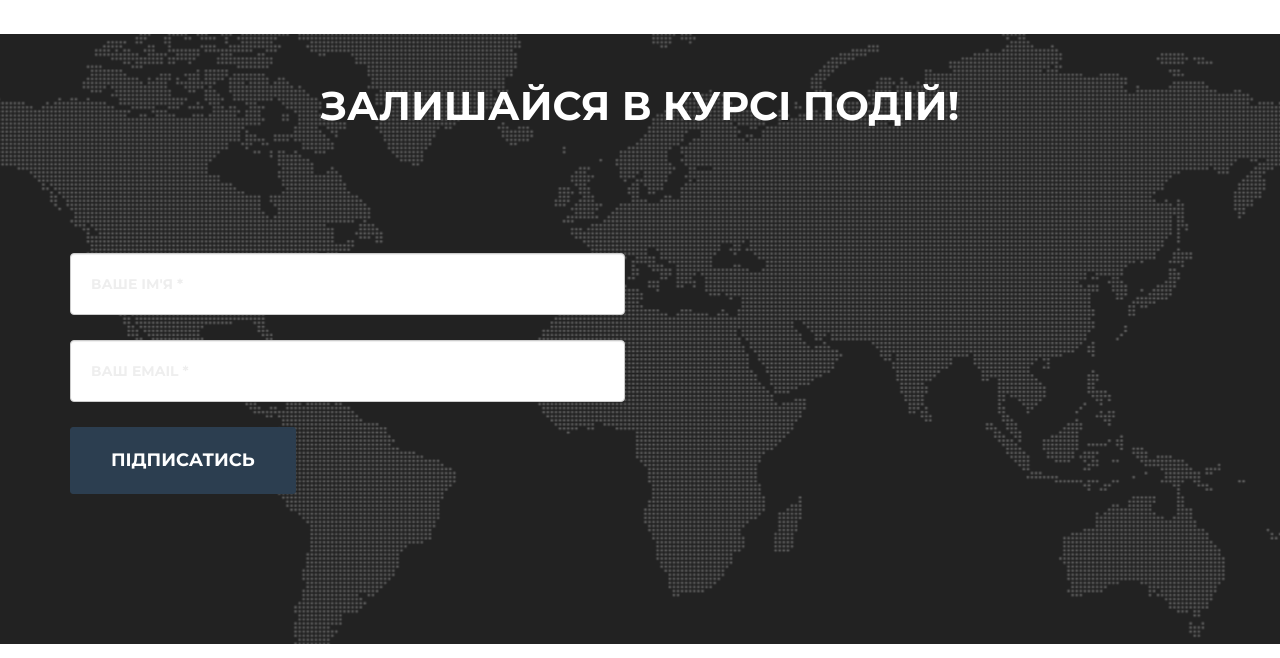
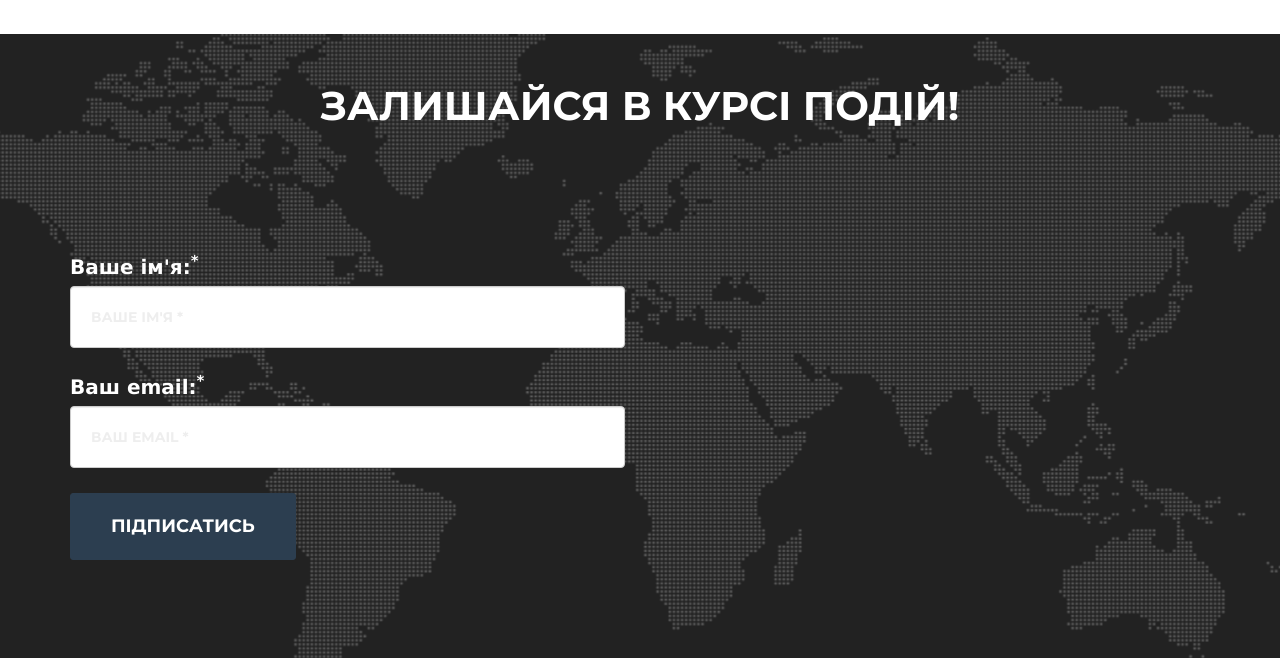
Before and after one commit to dosvid/landing, a website: page index.html in a window 1280 px wide. Shown: the part 1716-2374 px from the top of the page. Drawn offline with nearby package versions, Linux system fonts and the light colour scheme; a web font is replaced by a local one.

Commit message:
add labels for contact

```diff
--- a/css/agency.css
+++ b/css/agency.css
@@ -773,3 +773,8 @@ section .row {
 ::-ms-input-placeholder { /* Microsoft Edge */
   color:    #909;
 }
+.form-group label {
+  color: white;
+  font-size: 20px;
+  font-family: Verdana;
+}
--- a/index.html
+++ b/index.html
@@ -158,10 +158,12 @@
                         <div class="row">
                             <div class="col-md-6">
                                 <div class="form-group">
+                                    <label for="name">Ваше ім'я:<sup>*</sup></label>
                                     <input type="text" class="form-control" placeholder="Ваше Ім'я *" id="name" required data-validation-required-message="Як Вас звати?">
                                     <p class="help-block text-danger"></p>
                                 </div>
                                 <div class="form-group">
+                                    <label for="email">Ваш email:<sup>*</sup></label>
                                     <input type="email" name="_replyto" class="form-control" placeholder="Ваш email *" id="email" required data-validation-required-message="Вкажіть вашу електрону скриньку">
                                     <p class="help-block text-danger"></p>
                                 </div>
```
